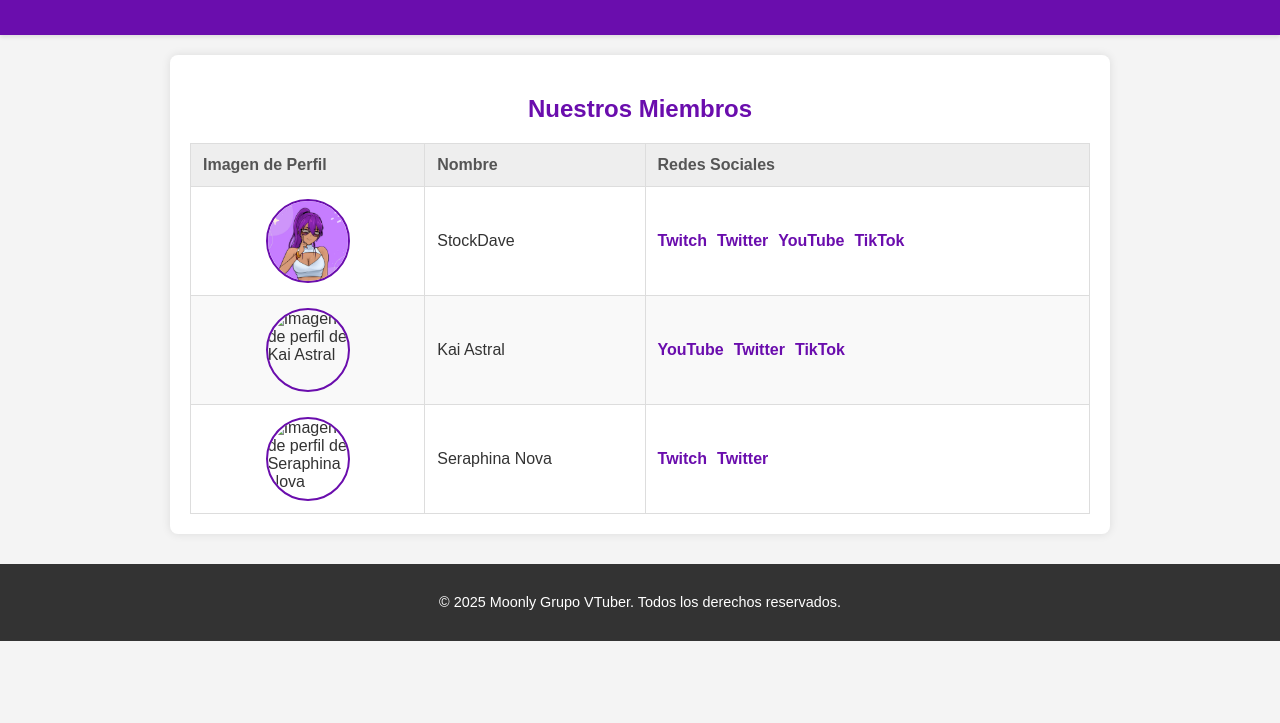
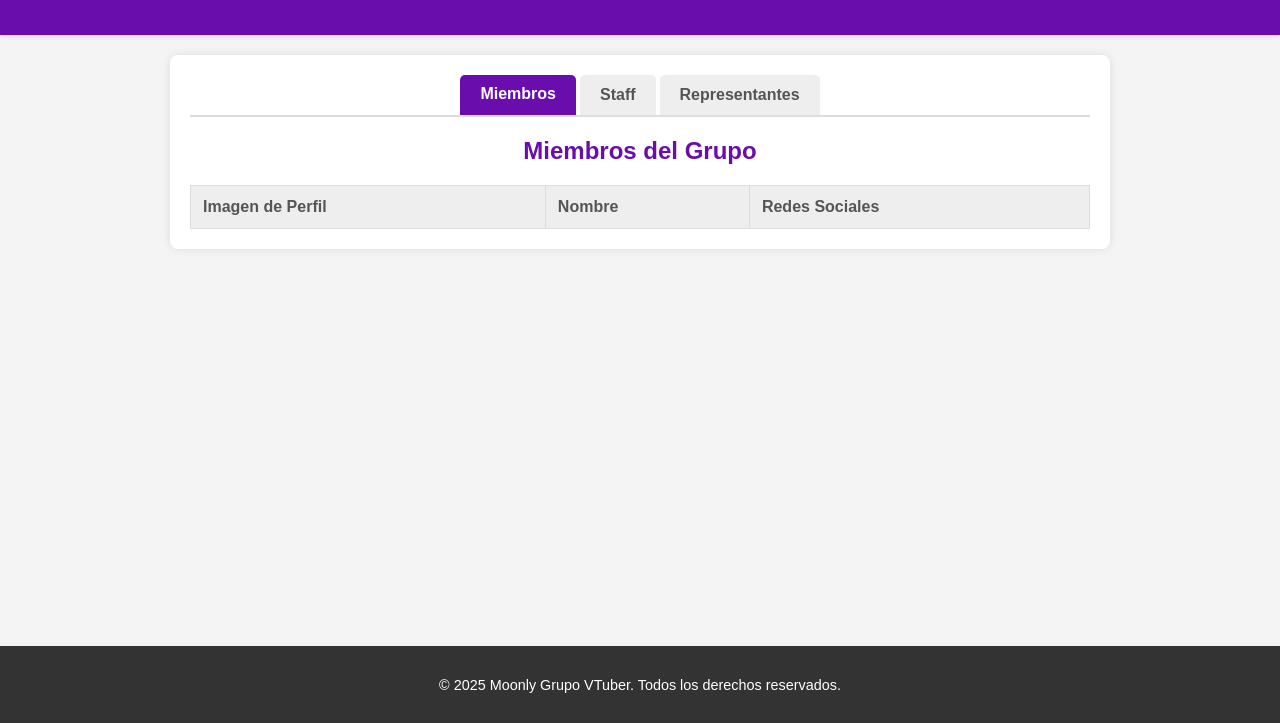
Before and after one commit to StockDave/MoonlyWeb, a plain HTML site: page index.html in a window 1280 px wide. Shown: the part 77-800 px from the top of the page. Drawn offline with Linux system fonts and the light colour scheme.

Commit message:
ADD tabs y roles
Se agrega funcionalidad con tabs y roles de miembro

```diff
--- a/index.html
+++ b/index.html
@@ -12,9 +12,45 @@
     </header>
 
     <main>
-        <section class="members-section">
-            <h2>Nuestros Miembros</h2>
-            <table id="membersTable">
+        <nav class="tabs">
+            <button class="tab-button active" data-tab="miembros">Miembros</button>
+            <button class="tab-button" data-tab="staff">Staff</button>
+            <button class="tab-button" data-tab="representantes">Representantes</button>
+        </nav>
+
+        <section id="miembros" class="tab-content active">
+            <h2>Miembros del Grupo</h2>
+            <table id="membersTable_miembros">
+                <thead>
+                    <tr>
+                        <th>Imagen de Perfil</th>
+                        <th>Nombre</th>
+                        <th>Redes Sociales</th>
+                    </tr>
+                </thead>
+                <tbody>
+                    </tbody>
+            </table>
+        </section>
+
+        <section id="staff" class="tab-content">
+            <h2>Staff</h2>
+            <table id="membersTable_staff">
+                <thead>
+                    <tr>
+                        <th>Imagen de Perfil</th>
+                        <th>Nombre</th>
+                        <th>Redes Sociales</th>
+                    </tr>
+                </thead>
+                <tbody>
+                    </tbody>
+            </table>
+        </section>
+
+        <section id="representantes" class="tab-content">
+            <h2>Representantes</h2>
+            <table id="membersTable_representantes">
                 <thead>
                     <tr>
                         <th>Imagen de Perfil</th>
@@ -29,7 +65,7 @@
     </main>
 
     <footer>
-        <p>&copy; 2025 Moonly Grupo VTuber. Todos los derechos reservados.</p>
+        <p>© 2025 Moonly Grupo VTuber. Todos los derechos reservados.</p>
     </footer>
 
     <script src="script.js"></script>
--- a/miembros.json
+++ b/miembros.json
@@ -2,6 +2,7 @@
     {
         "id": "member1",
         "name": "StockDave",
+        "roles": ["Miembro","Staff","Representante"],
         "profileImage": "images/avatar/StockDave.png",
         "socials": [
             {"platform": "Twitch", "url": "https://twitch.tv/stockdave"},
@@ -12,21 +13,14 @@
     },
     {
         "id": "member2",
-        "name": "Kai Astral",
-        "profileImage": "images/avatar/kai_astral.png",
+        "name": "TzinTzun",
+        "roles": ["Miembro"],
+        "profileImage": "images/avatar/TzinTzun.png",
         "socials": [
-            {"platform": "YouTube", "url": "https://www.youtube.com/kaiastral"},
-            {"platform": "Twitter", "url": "https://twitter.com/kaiastral_vt"},
-            {"platform": "TikTok", "url": "https://www.tiktok.com/@kaiastral_vt"}
-        ]
-    },
-    {
-        "id": "member3",
-        "name": "Seraphina Nova",
-        "profileImage": "images/avatar/seraphina_nova.png",
-        "socials": [
-            {"platform": "Twitch", "url": "https://www.twitch.tv/seraphinanova"},
-            {"platform": "Twitter", "url": "https://twitter.com/seraphinanova_vt"}
+            { "platform": "Twitch", "url": "https://www.twitch.tv/tzintzun_vt" },
+            { "platform": "Twitter", "url": "https://twitter.com/Tzintzun_AC" },
+            { "platform": "TikTok", "url": "https://www.tiktok.com/@tzintzun0" }
         ]
     }
+
 ]
--- a/style.css
+++ b/style.css
@@ -23,7 +23,48 @@ main {
     box-shadow: 0 0 10px rgba(0, 0, 0, 0.1);
 }
 
-.members-section h2 {
+/* Estilos para los Tabs */
+.tabs {
+    display: flex;
+    justify-content: center;
+    margin-bottom: 20px;
+    border-bottom: 2px solid #ddd;
+}
+
+.tab-button {
+    background-color: #eee;
+    border: none;
+    padding: 10px 20px;
+    cursor: pointer;
+    font-size: 1em;
+    font-weight: bold;
+    color: #555;
+    transition: background-color 0.3s, color 0.3s;
+    border-top-left-radius: 5px;
+    border-top-right-radius: 5px;
+    margin: 0 2px;
+}
+
+.tab-button:hover {
+    background-color: #e0e0e0;
+}
+
+.tab-button.active {
+    background-color: #6a0dad;
+    color: white;
+    border-bottom: 2px solid #6a0dad;
+}
+
+.tab-content {
+    display: none; /* Oculta todos los contenidos de los tabs por defecto */
+}
+
+.tab-content.active {
+    display: block; /* Muestra solo el contenido del tab activo */
+}
+
+
+.tab-content h2 {
     text-align: center;
     color: #6a0dad;
     margin-bottom: 20px;
@@ -78,10 +119,13 @@ table tr:hover {
 }
 
 footer {
+    position: absolute;
+    bottom: 0;
     text-align: center;
     padding: 1rem 0;
     margin-top: 30px;
     background-color: #333;
     color: white;
     font-size: 0.9em;
+    width: 100%;
 }
```
